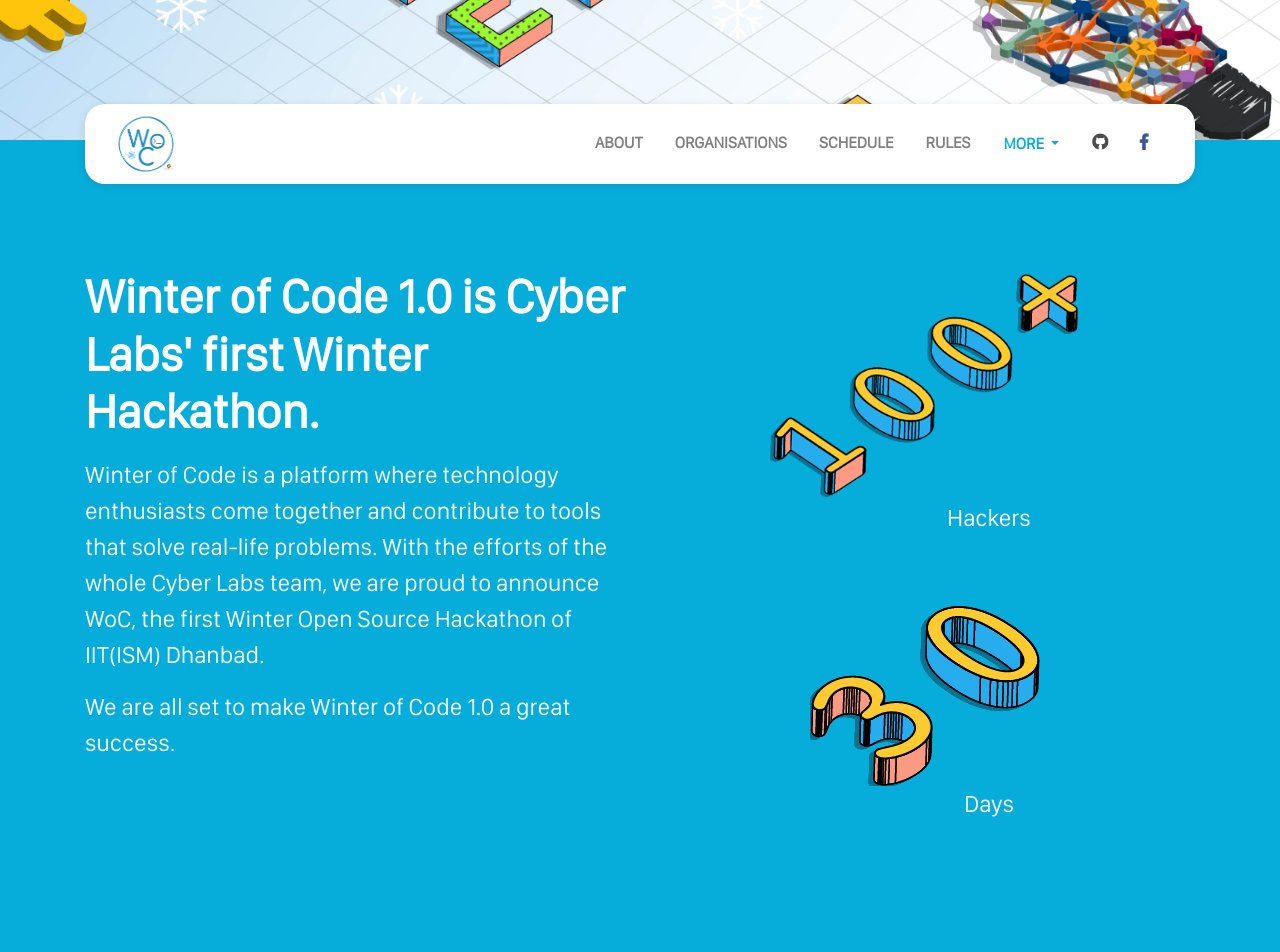
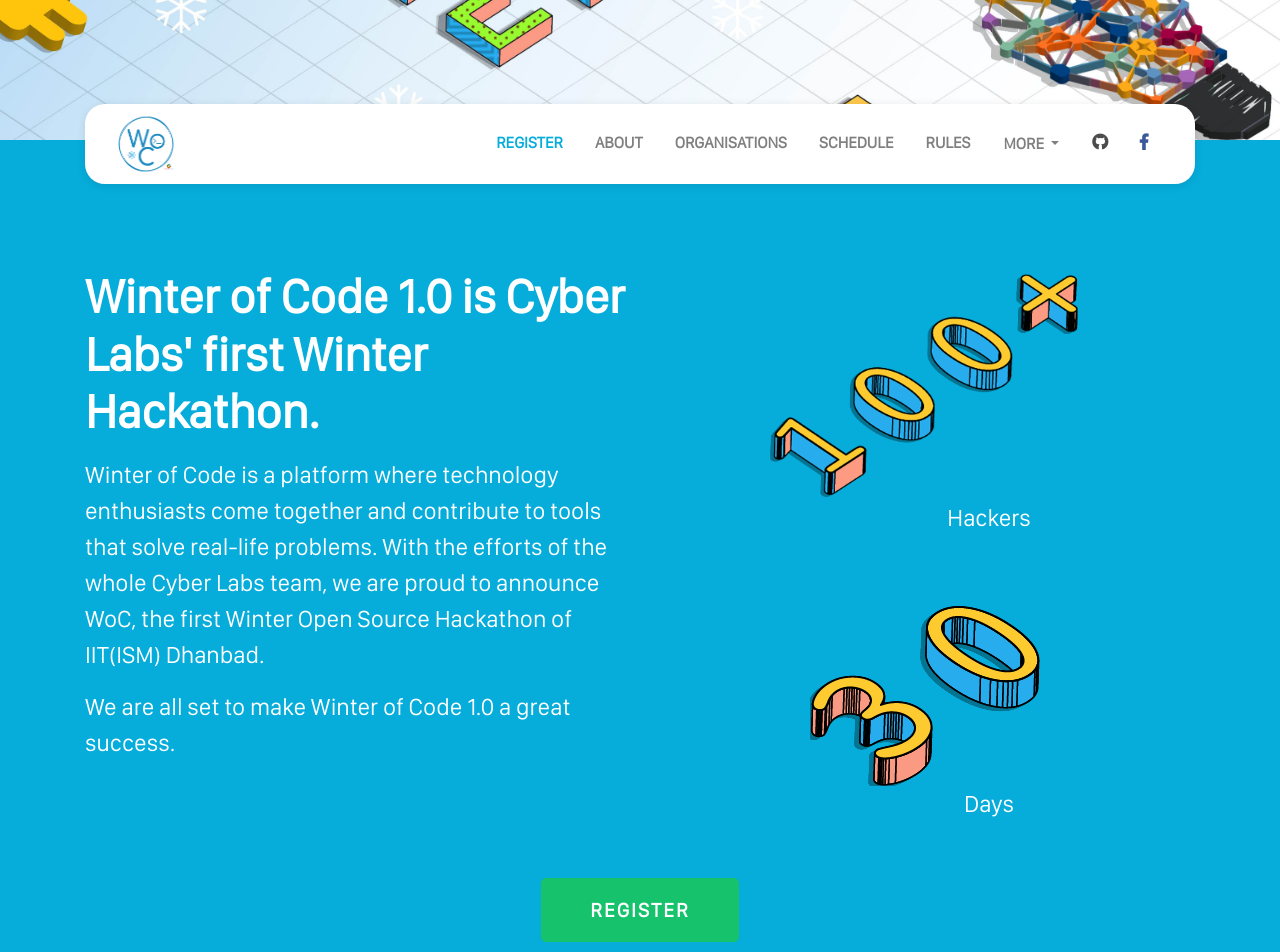
Before and after one commit to Cyber-Labs/winterofcode18, a website: page src/index.html in a window 1280 px wide. Shown: the part 440-1392 px from the top of the page. Drawn offline with nearby package versions, Linux system fonts and the light colour scheme; files that its build step writes are made by us from their sources.

Commit message:
added register button in about section

```diff
--- a/src/index.html
+++ b/src/index.html
@@ -67,6 +67,9 @@
         </button>
         <div class="collapse navbar-collapse" id="navbarResponsive">
           <ul class="navbar-nav ml-auto">
+              <li class="nav-item">
+                  <a class="nav-link js-scroll-trigger" href="#cta">Register</a>
+                </li>
             <li class="nav-item">
               <a class="nav-link js-scroll-trigger" href="#about">About</a>
             </li>
@@ -140,10 +143,16 @@
               <img class="img-fluid" src="img/art-cyber-labs.png" alt="Cyberlabs">
               <div class="text">by Cyber Labs</div>
             </div> -->
+
+
           </div>
         </div>
       </div>
     </div>
+            <div class=" text-center">
+              <a class="btn btn-primary btn-lg py-3 px-5 apply-btn nav-link js-scroll-trigger "href="#cta" style=" display: inline-block">Register
+              </a>
+          </div>
   </section>
 
   <!-- Sponsors -->
```
